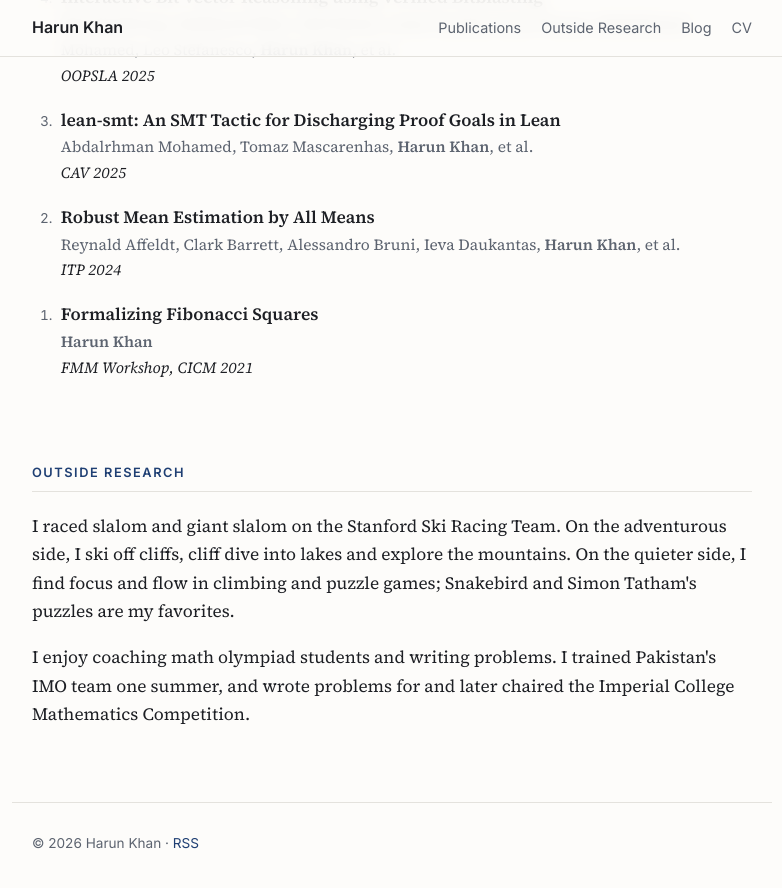
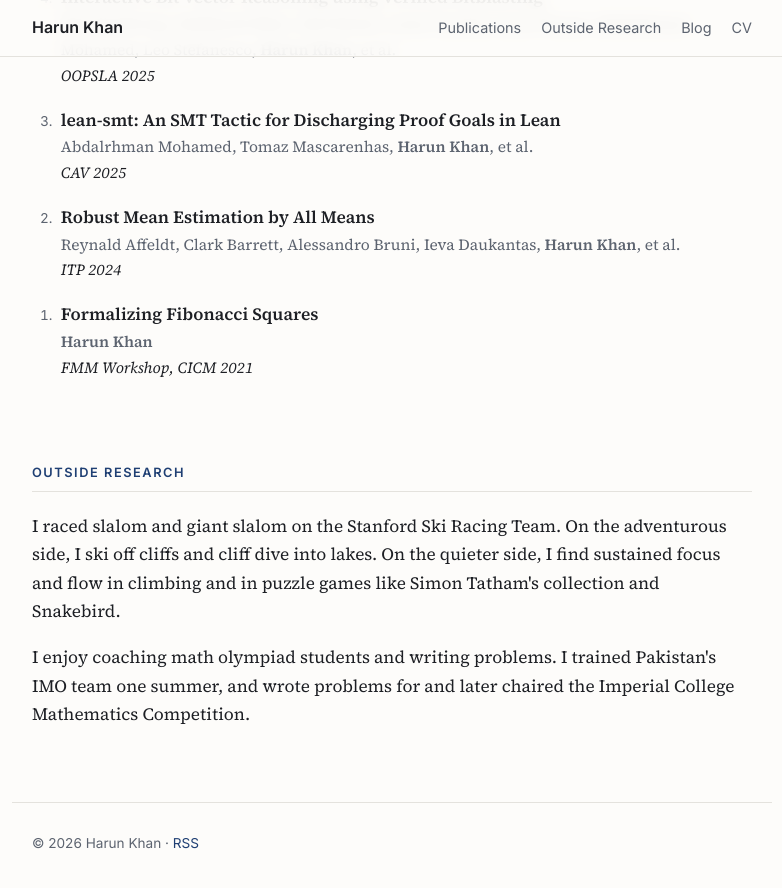
Before and after one commit to harunk-dev/website, a Jekyll site: the page built from index.html, in a window 1280 px wide and 900 px high, scrolled down 1023 px. Shown: the top 888 px of the window, without its empty margins (248-1030 px from the left). Built offline with Jekyll 4.4.1, drawn with Linux system fonts in a browser that asks for light colours.

Commit message:
Restore earlier hobbies paragraph
Co-Authored-By: Claude Opus 5.5 <noreply@anthropic.com>
Claude-Session: https://claude.ai/code/session_01734RpCjVag34boEXhMytMG

```diff
--- a/index.html
+++ b/index.html
@@ -75,9 +75,9 @@ layout: default
 
     <section id="outside">
       <h2>Outside Research</h2>
-      <p>I raced slalom and giant slalom on the Stanford Ski Racing Team. On the adventurous side, I ski off cliffs,
-        cliff dive into lakes and explore the mountains. On the quieter side, I find focus and flow in climbing and
-        puzzle games; Snakebird and Simon Tatham's puzzles are my favorites.</p>
+      <p>I raced slalom and giant slalom on the Stanford Ski Racing Team. On the adventurous side, I ski off cliffs and
+        cliff dive into lakes. On the quieter side, I find sustained focus and flow in climbing and in puzzle games like
+        Simon Tatham's collection and Snakebird.</p>
       <p>I enjoy coaching math olympiad students and writing problems. I trained Pakistan's IMO team one summer, and wrote problems
         for and later chaired the Imperial College Mathematics Competition.</p>
     </section>
```
